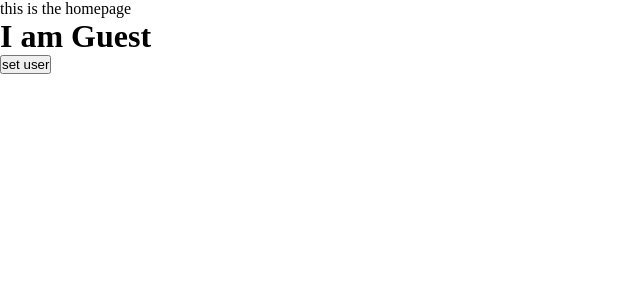
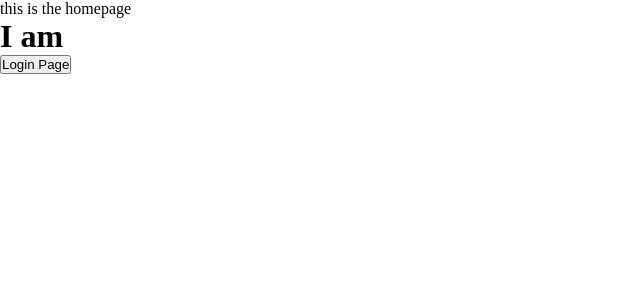
Before and after one commit to babulakterfsd/inside-react, a React (Create React App) app: page / in a window 1280 px wide. Shown: the top 300 px of the page, without its empty margins (0-640 px from the left). Built offline with nearby package versions, Linux system fonts and the light colour scheme.

Commit message:
routing and context setup done

```diff
--- a/src/components/AllRoutes.jsx
+++ b/src/components/AllRoutes.jsx
@@ -1,6 +1,7 @@
 import React from 'react';
 import { Route, Routes } from 'react-router-dom';
 import Home from '../pages/Home';
+import Login from '../pages/Login';
 import NotFound from '../pages/NotFound';
 
 function AllRoutes() {
@@ -8,6 +9,7 @@ function AllRoutes() {
         <Routes>
             <Route path="/" element={<Home />} />
             <Route path="/home" element={<Home />} />
+            <Route path="/login" element={<Login />} />
             <Route path="*" element={<NotFound />} />
         </Routes>
     );
--- a/src/hooks/useAllStates.jsx
+++ b/src/hooks/useAllStates.jsx
@@ -2,13 +2,16 @@
 import { useState } from 'react';
 
 const AllStates = () => {
-    const [user, setUser] = useState('Guest');
+    const [user, setUser] = useState(null);
 
     const handleUser = () => {
         setUser(prompt('set your name'));
     };
+    const logOut = () => {
+        setUser(null);
+    };
 
-    return { user, handleUser };
+    return { user, handleUser, logOut };
 };
 
 export default AllStates;
--- a/src/pages/Home.jsx
+++ b/src/pages/Home.jsx
@@ -1,15 +1,23 @@
 import React from 'react';
+import { Link } from 'react-router-dom';
 import useAuth from '../hooks/useAuth';
 
 function Home() {
-    const { user, handleUser } = useAuth();
+    const { user, logOut } = useAuth();
+    console.log(user);
     return (
         <div>
             <p>this is the homepage</p>
             <h1>I am {user}</h1>
-            <button type="button" onClick={() => handleUser()}>
-                set user
-            </button>
+            {user ? (
+                <button type="button" onClick={() => logOut()}>
+                    Logout
+                </button>
+            ) : (
+                <Link to="/login">
+                    <button type="button"> Login Page</button>
+                </Link>
+            )}
         </div>
     );
 }
--- /dev/null
+++ b/src/pages/Login.jsx
@@ -0,0 +1,23 @@
+import React from 'react';
+import { Link } from 'react-router-dom';
+import useAuth from '../hooks/useAuth';
+
+function Login() {
+    const { user, handleUser } = useAuth();
+    console.log(user);
+    return (
+        <div>
+            <p>this is the login page</p>
+            {!user && (
+                <button type="button" onClick={() => handleUser()}>
+                    set user
+                </button>
+            )}
+            <Link to="/">
+                <button type="button">Back to home</button>
+            </Link>
+        </div>
+    );
+}
+
+export default Login;
```
